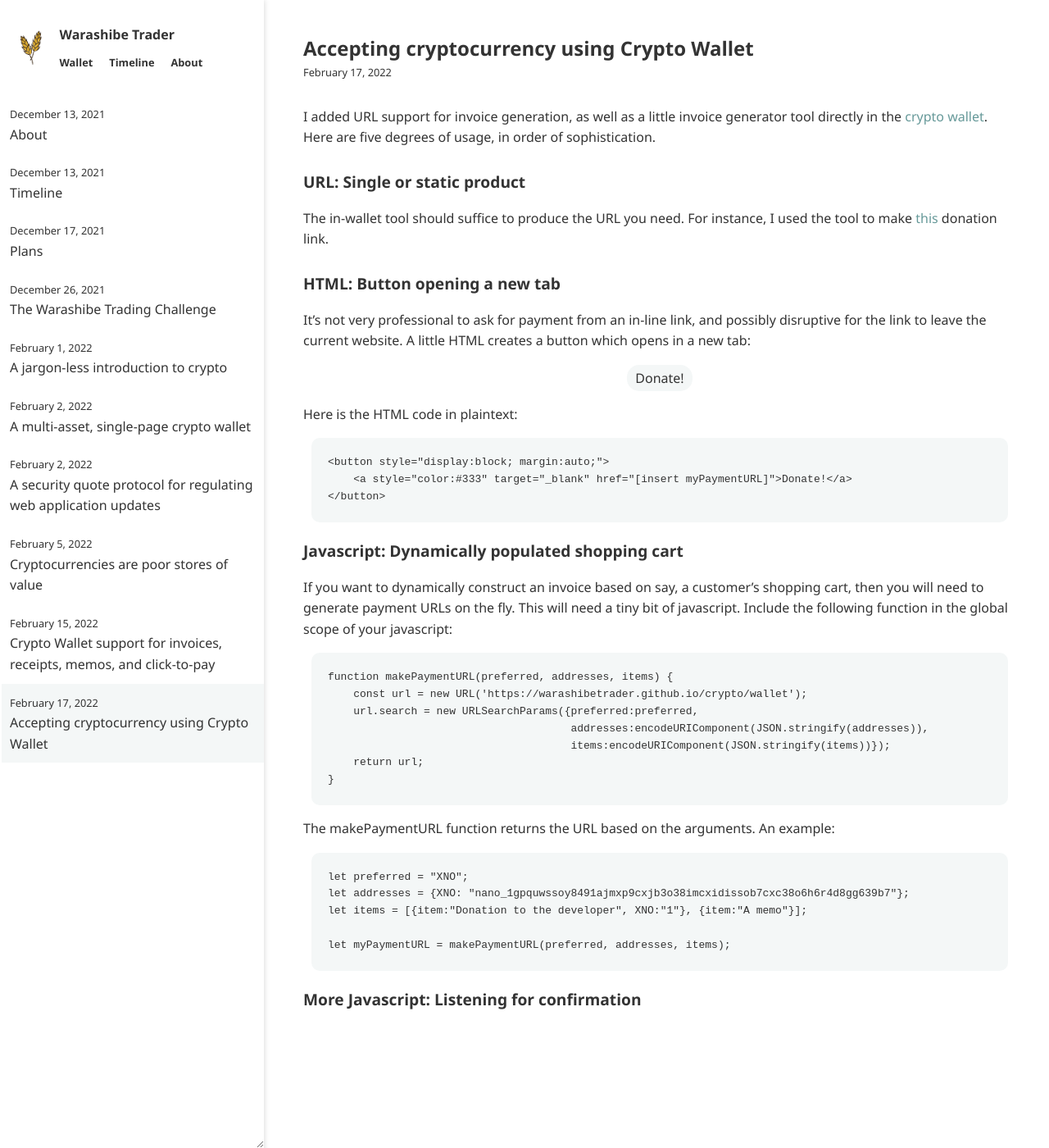
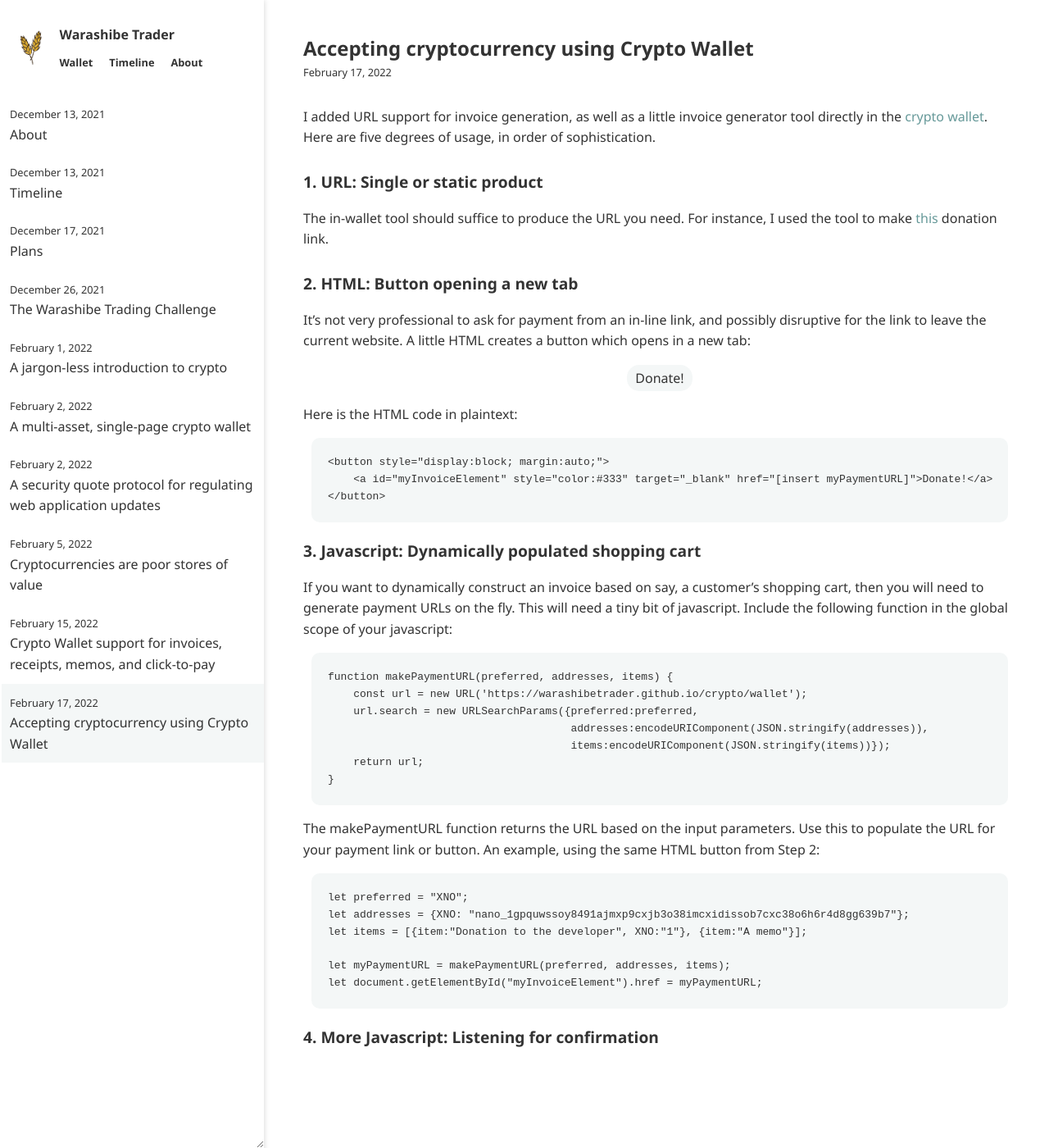
Before and after one commit to warashibetrader/warashibetrader.github.io, a Jekyll site: the page built from _posts/2022-02-17-invoices.md, in a window 1280 px wide and 1400 px high. Shown: the whole window at 82% size. Built offline with Jekyll 4.4.1, drawn with Linux system fonts in a browser that asks for light colours.

Commit message:
Update 2022-02-17-invoices.md

```diff
--- a/_posts/2022-02-17-invoices.md
+++ b/_posts/2022-02-17-invoices.md
@@ -4,27 +4,27 @@
 
 I added URL support for invoice generation, as well as a little invoice generator tool directly in the [crypto wallet](https://warashibetrader.github.io/crypto/wallet). Here are five degrees of usage, in order of sophistication.
 
-### URL: Single or static product
+### 1. URL: Single or static product
 
 The in-wallet tool should suffice to produce the URL you need. For instance, I used the tool to make [this](https://warashibetrader.github.io/crypto/wallet?preferred=XNO&addresses=%257B%2522XNO%2522%253A%2522nano_1gpquwssoy8491ajmxp9cxjb3o38imcxidissob7cxc38o6h6r4d8gg639b7%2522%257D&items=%255B%257B%2522item%2522%253A%2522Donation%2520to%2520the%2520developer%2522%252C%2522XNO%2522%253A%25221%2522%257D%252C%257B%2522item%2522%253A%2522A%2520memo%2522%252C%2522XNO%2522%253A%2522%2522%257D%255D) donation link.
 
 
 
 
-### HTML: Button opening a new tab
+### 2. HTML: Button opening a new tab
 
 It's not very professional to ask for payment from an in-line link, and possibly disruptive for the link to leave the current website. A little HTML creates a button which opens in a new tab:
 
-<button style="display:block; margin:auto;"><a style="color:#333" target="_blank" href="https://warashibetrader.github.io/crypto/wallet?preferred=XNO&addresses=%257B%2522XNO%2522%253A%2522nano_1gpquwssoy8491ajmxp9cxjb3o38imcxidissob7cxc38o6h6r4d8gg639b7%2522%257D&items=%255B%257B%2522item%2522%253A%2522Donation%2520to%2520the%2520developer%2522%252C%2522XNO%2522%253A%25221%2522%257D%252C%257B%2522item%2522%253A%2522A%2520memo%2522%252C%2522XNO%2522%253A%2522%2522%257D%255D">Donate!</a></button>
+<button id="myInvoiceElement" style="display:block; margin:auto;"><a style="color:#333" target="_blank" href="https://warashibetrader.github.io/crypto/wallet?preferred=XNO&addresses=%257B%2522XNO%2522%253A%2522nano_1gpquwssoy8491ajmxp9cxjb3o38imcxidissob7cxc38o6h6r4d8gg639b7%2522%257D&items=%255B%257B%2522item%2522%253A%2522Donation%2520to%2520the%2520developer%2522%252C%2522XNO%2522%253A%25221%2522%257D%252C%257B%2522item%2522%253A%2522A%2520memo%2522%252C%2522XNO%2522%253A%2522%2522%257D%255D">Donate!</a></button>
 
 Here is the HTML code in plaintext:
 
     <button style="display:block; margin:auto;">
-        <a style="color:#333" target="_blank" href="[insert myPaymentURL]">Donate!</a>
+        <a id="myInvoiceElement" style="color:#333" target="_blank" href="[insert myPaymentURL]">Donate!</a>
     </button>
 
 
-### Javascript: Dynamically populated shopping cart
+### 3. Javascript: Dynamically populated shopping cart
 
 If you want to dynamically construct an invoice based on say, a customer's shopping cart, then you will need to generate payment URLs on the fly. This will need a tiny bit of javascript. Include the following function in the global scope of your javascript:
 
@@ -36,13 +36,14 @@
         return url;
     }
 
-The makePaymentURL function returns the URL based on the arguments. An example:
+The makePaymentURL function returns the URL based on the input parameters. Use this to populate the URL for your payment link or button. An example, using the same HTML button from Step 2:
 
 	let preferred = "XNO";
 	let addresses = {XNO: "nano_1gpquwssoy8491ajmxp9cxjb3o38imcxidissob7cxc38o6h6r4d8gg639b7"};
 	let items = [{item:"Donation to the developer", XNO:"1"}, {item:"A memo"}];
 
 	let myPaymentURL = makePaymentURL(preferred, addresses, items);
+	let document.getElementById("myInvoiceElement").href = myPaymentURL;
 
 
-### More Javascript: Listening for confirmation
+### 4. More Javascript: Listening for confirmation
```
